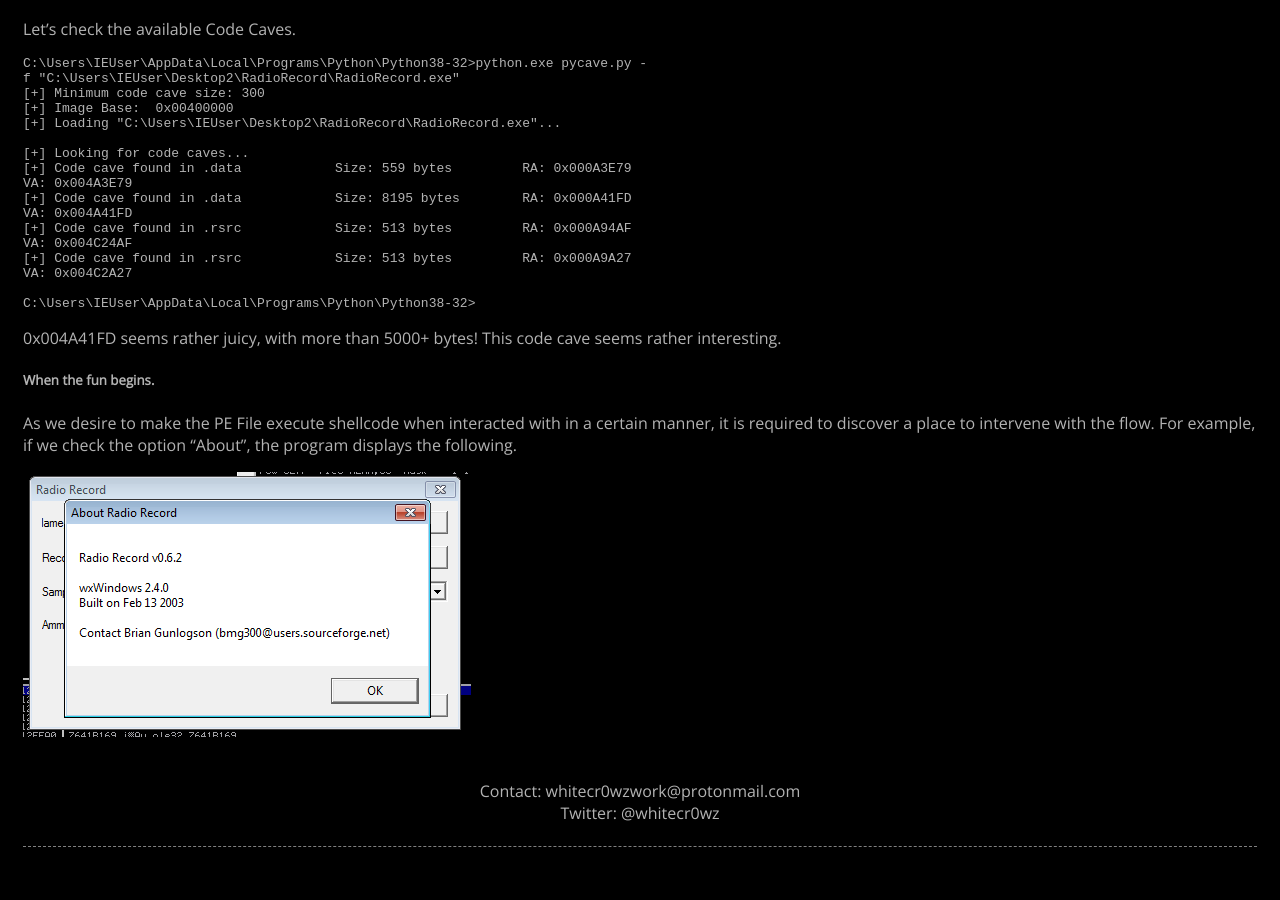
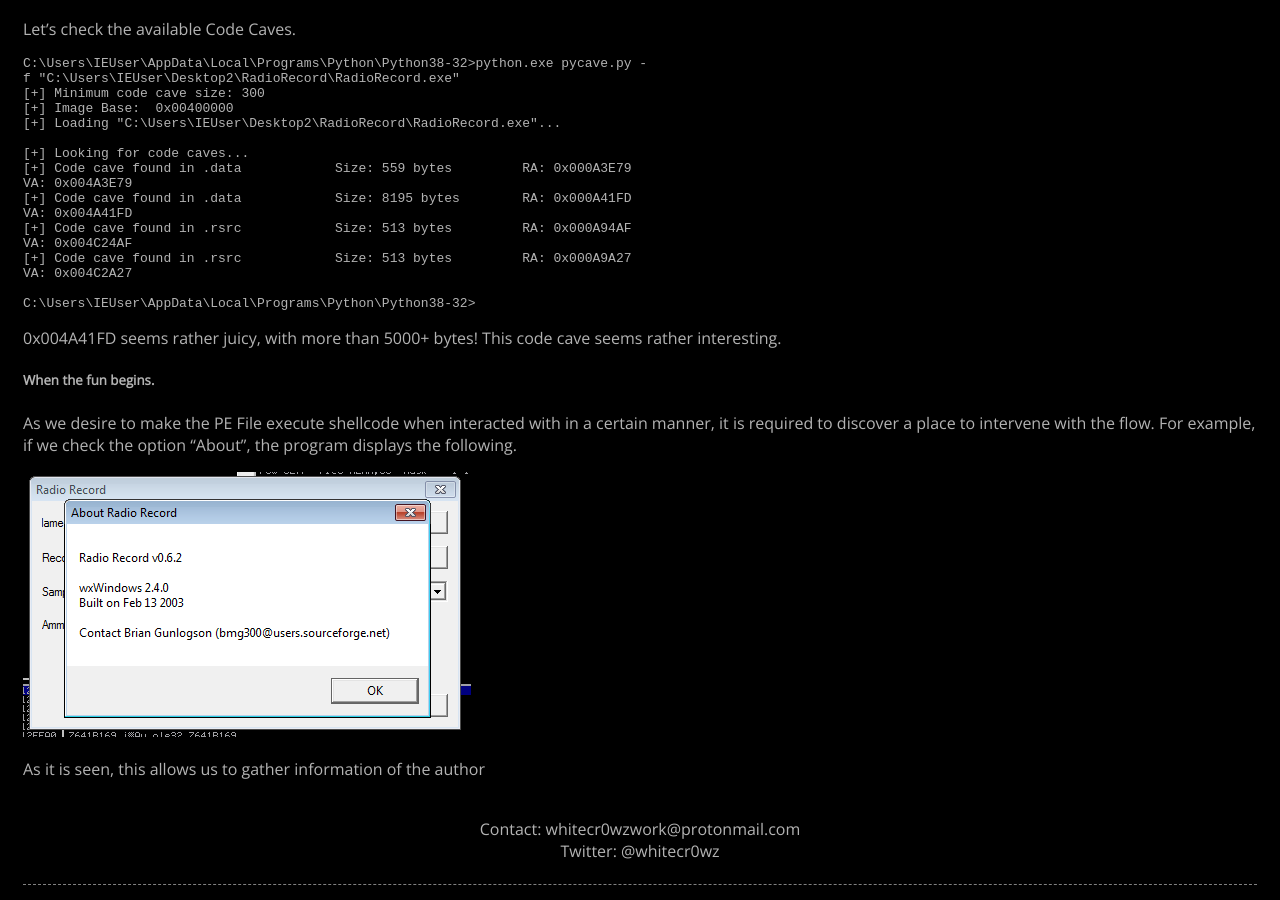
Before and after one commit to whitecr0wz/whitecr0wz.github.io, a Jekyll site: the page built from _posts/posts/20-03-09-Backdooring-PE-II.md, in a window 1280 px wide and 900 px high, scrolled down 638 px. Built offline with Jekyll 4.4.1, drawn with Linux system fonts in a browser that asks for light colours; before the commit the page ends 1500 px from its top, so only the background shows below that.

Commit message:
Update 20-03-09-Backdooring-PE-II.md

```diff
--- a/_posts/posts/20-03-09-Backdooring-PE-II.md
+++ b/_posts/posts/20-03-09-Backdooring-PE-II.md
@@ -45,3 +45,5 @@ C:\Users\IEUser\AppData\Local\Programs\Python\Python38-32>
 As we desire to make the PE File execute shellcode when interacted with in a certain manner, it is required to discover a place to intervene with the flow. For example, if we check the option "About", the program displays the following.
 
 ![](/assets/img/Code_Cave_II/2.png)
+
+As it is seen, this allows us to gather information of the author
```
